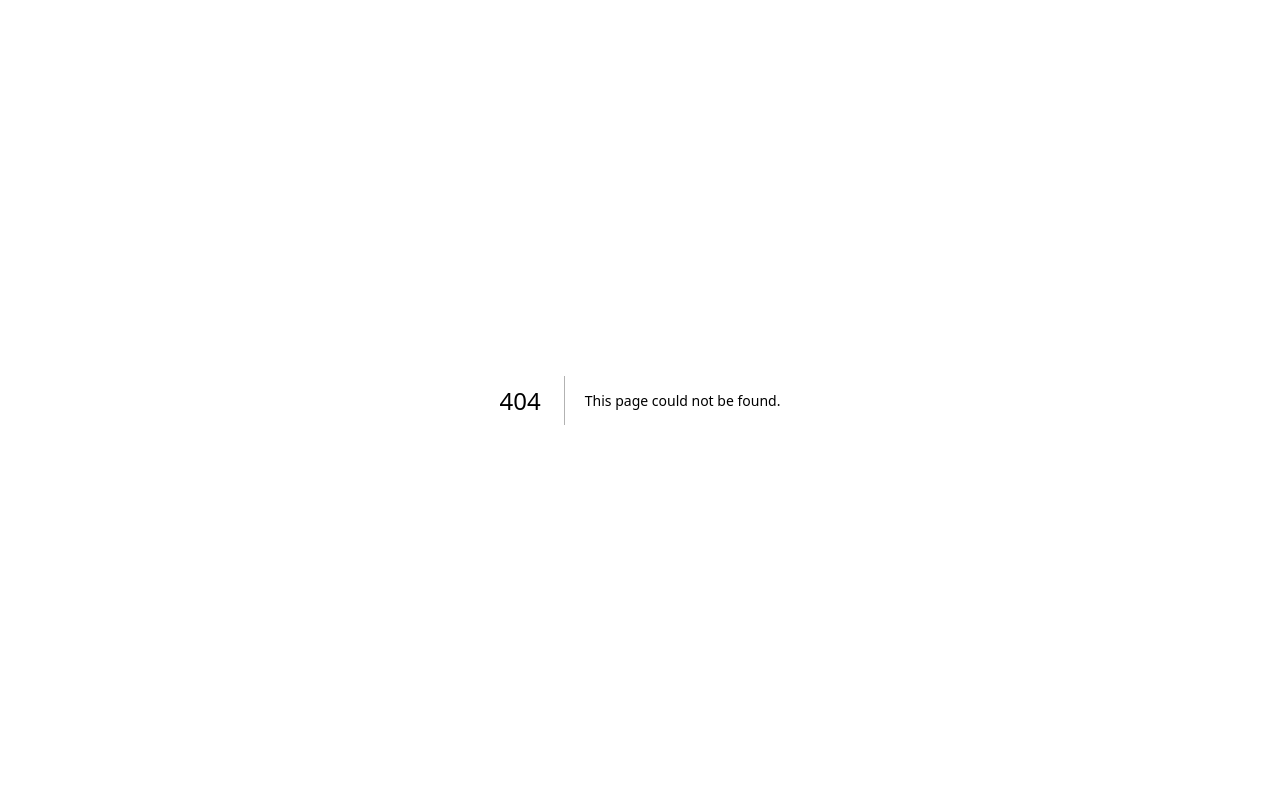
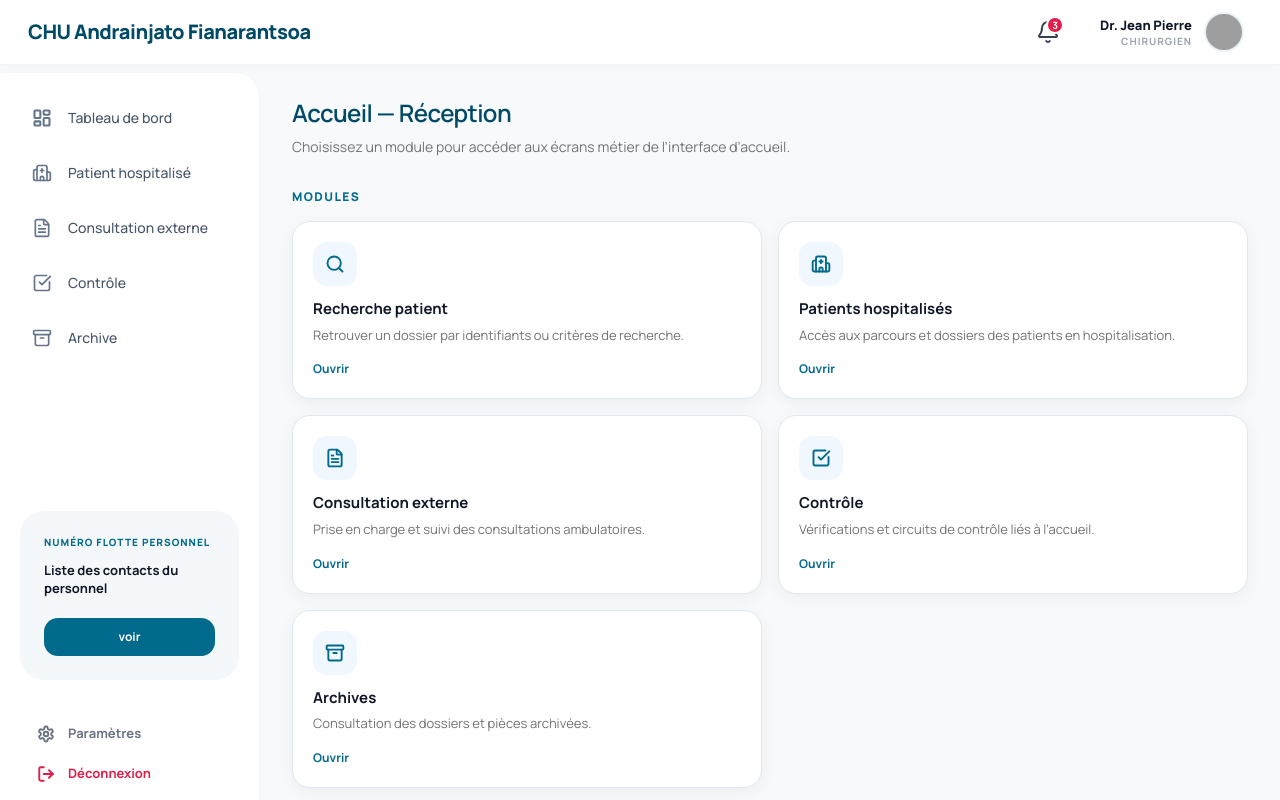
Before and after one commit to Digitheque-project/Consultation_front, a Next.js app: page /modules/accueil in a window 1280 px wide. Before the commit this address had no page. Built offline with nearby package versions, Linux system fonts and the light colour scheme; grey boxes are pictures that could not be loaded.

Commit message:
refact: login

```diff
--- a/app/(auth)/login/login-form.tsx
+++ b/app/(auth)/login/login-form.tsx
@@ -18,10 +18,12 @@ import {
 } from "@/lib/auth/mock-auth-browser";
 import type { MockAuthModule } from "@/lib/auth/mock-session";
 
-const MODULE_OPTIONS: { value: MockAuthModule; label: string }[] = [
-  { value: "clinical", label: "Clinique" },
-  { value: "admin", label: "Administration" },
-  { value: "billing", label: "Facturation" },
+/** Interface d’accueil du module choisi après connexion. */
+const ACCUEIL_OPTIONS: { value: MockAuthModule; label: string }[] = [
+  { value: "accueil", label: "Accueil — Réception" },
+  { value: "clinical", label: "Accueil — Clinique" },
+  { value: "admin", label: "Accueil — Administration" },
+  { value: "billing", label: "Accueil — Facturation" },
 ];
 
 export function LoginForm() {
@@ -64,8 +66,8 @@ export function LoginForm() {
         <CardHeader className="space-y-1">
           <CardTitle className="text-xl text-[#004A66]">Connexion</CardTitle>
           <CardDescription>
-            Authentification simulée : tout identifiant est accepté. Choisissez un
-            module pour la redirection initiale.
+            Authentification simulée : tout identifiant est accepté. Choisissez
+            l’accueil du module dans lequel ouvrir l’interface après connexion.
           </CardDescription>
         </CardHeader>
         <form onSubmit={handleSubmit}>
@@ -92,7 +94,7 @@ export function LoginForm() {
                 htmlFor="module"
                 className="text-sm font-medium text-gray-900"
               >
-                Module / rôle (démo)
+                Interface d’accueil
               </label>
               <select
                 id="module"
@@ -101,7 +103,7 @@ export function LoginForm() {
                 onChange={(ev) => setModule(ev.target.value as MockAuthModule)}
                 className="flex h-10 w-full rounded-lg border border-gray-200 bg-white px-3 text-sm outline-none focus:border-[#006A8C] focus:ring-2 focus:ring-[#006A8C]/30"
               >
-                {MODULE_OPTIONS.map((opt) => (
+                {ACCUEIL_OPTIONS.map((opt) => (
                   <option key={opt.value} value={opt.value}>
                     {opt.label}
                   </option>
--- a/app/(main)/admin-dashboard/page.tsx
+++ /dev/null
@@ -1 +0,0 @@
-export { default } from "../modules/auth/page";
--- a/app/(main)/clinical-dashboard/page.tsx
+++ /dev/null
@@ -1 +0,0 @@
-export { default } from "../modules/clinical/page";
--- /dev/null
+++ b/app/(main)/modules/accueil/page.tsx
@@ -0,0 +1,98 @@
+import Link from "next/link";
+import {
+  Archive,
+  CheckSquare,
+  FileText,
+  Hospital,
+  Search,
+} from "lucide-react";
+
+type AccueilModule = {
+  title: string;
+  description: string;
+  href: string;
+  icon: typeof Search;
+};
+
+const ACCUEIL_MODULES: AccueilModule[] = [
+  {
+    title: "Recherche patient",
+    description: "Retrouver un dossier par identifiants ou critères de recherche.",
+    href: "/modules/patient/search",
+    icon: Search,
+  },
+  {
+    title: "Patients hospitalisés",
+    description: "Accès aux parcours et dossiers des patients en hospitalisation.",
+    href: "/modules/patient",
+    icon: Hospital,
+  },
+  {
+    title: "Consultation externe",
+    description: "Prise en charge et suivi des consultations ambulatoires.",
+    href: "/consultation",
+    icon: FileText,
+  },
+  {
+    title: "Contrôle",
+    description: "Vérifications et circuits de contrôle liés à l’accueil.",
+    href: "/control",
+    icon: CheckSquare,
+  },
+  {
+    title: "Archives",
+    description: "Consultation des dossiers et pièces archivées.",
+    href: "/archive",
+    icon: Archive,
+  },
+];
+
+export default function AccueilModuleHomePage() {
+  return (
+    <main className="mx-auto w-full max-w-5xl p-6 lg:p-8">
+      <header className="mb-8">
+        <h1 className="text-2xl font-semibold tracking-tight text-[#004A66]">
+          Accueil — Réception
+        </h1>
+        <p className="mt-2 max-w-2xl text-sm text-muted-foreground">
+          Choisissez un module pour accéder aux écrans métier de l’interface
+          d’accueil.
+        </p>
+      </header>
+
+      <section aria-labelledby="accueil-modules-heading">
+        <h2
+          id="accueil-modules-heading"
+          className="mb-4 text-xs font-extrabold uppercase tracking-[0.12em] text-[#006A8C]"
+        >
+          Modules
+        </h2>
+        <ul className="grid gap-4 sm:grid-cols-2">
+          {ACCUEIL_MODULES.map(
+            ({ title, description, href, icon: Icon }) => (
+              <li key={href}>
+                <Link
+                  href={href}
+                  className="group flex h-full flex-col rounded-2xl border border-[#E2E8F0] bg-white p-5 shadow-[0px_4px_16px_rgba(17,17,26,0.05)] transition-colors hover:border-[#006A8C]/30 hover:bg-[#F8FAFC]"
+                >
+                  <span className="mb-3 inline-flex h-11 w-11 items-center justify-center rounded-xl bg-[#F0F7FF] text-[#006A8C] transition-colors group-hover:bg-[#E0EFFE]">
+                    <Icon className="h-5 w-5" strokeWidth={2.25} />
+                  </span>
+                  <span className="text-[15px] font-bold text-gray-900">
+                    {title}
+                  </span>
+                  <span className="mt-1.5 flex-1 text-[13px] leading-snug text-muted-foreground">
+                    {description}
+                  </span>
+                  <span className="mt-4 text-[12px] font-bold text-[#006A8C] group-hover:underline">
+                    Ouvrir
+                  </span>
+                </Link>
+              </li>
+            )
+          )}
+        </ul>
+      </section>
+    </main>
+  );
+}
--- a/app/(main)/modules/auth/page.tsx
+++ b/app/(main)/modules/auth/page.tsx
@@ -1,18 +1,16 @@
-import Link from "next/link";
-
 export default function AuthModulePage() {
 	return (
 		<main className="mx-auto w-full max-w-3xl p-6">
-			<h1 className="text-2xl font-semibold tracking-tight">Module Auth</h1>
+			<h1 className="text-2xl font-semibold tracking-tight text-[#004A66]">
+				Administration — Accueil
+			</h1>
 			<p className="mt-2 text-sm text-muted-foreground">
-				Espace pour la gestion des roles et des utilisateurs.
+				Espace pour la gestion des rôles et des utilisateurs.
 			</p>
-
-			<div className="mt-6">
-				<Link className="text-sm underline" href="/login">
-					Aller a la page de connexion
-				</Link>
-			</div>
+			<p className="mt-4 text-sm text-gray-500">
+				Pour quitter la session, utilisez <strong>Déconnexion</strong> dans la barre
+				latérale.
+			</p>
 		</main>
 	);
 }
--- a/app/(main)/billing-dashboard/page.tsx
+++ b/app/(main)/modules/billing/page.tsx
@@ -1,8 +1,8 @@
-export default function BillingDashboardPage() {
+export default function BillingModuleHomePage() {
   return (
     <main className="mx-auto w-full max-w-4xl p-6 lg:p-8">
       <h1 className="text-2xl font-semibold tracking-tight text-[#004A66]">
-        Facturation
+        Facturation — Accueil
       </h1>
       <p className="mt-2 text-sm text-muted-foreground">
         Espace module facturation (maquette). Remplacez ce contenu par les écrans
--- a/components/layout/sidebar.tsx
+++ b/components/layout/sidebar.tsx
@@ -36,10 +36,16 @@ export function Sidebar({ isOpen = false, onClose }: SidebarProps) {
   const { items: navItems, loading } = useNavItems();
 
   const isActive = (href: string) => {
-    if (href === "/clinical-dashboard") {
+    if (href === "/modules/clinical") {
       return (
-        pathname === "/clinical-dashboard" ||
-        pathname.startsWith("/modules/clinical")
+        pathname === "/modules/clinical" ||
+        pathname.startsWith("/modules/clinical/")
+      );
+    }
+    if (href === "/modules/accueil") {
+      return (
+        pathname === "/modules/accueil" ||
+        pathname.startsWith("/modules/accueil/")
       );
     }
     return pathname === href || pathname.startsWith(`${href}/`);
--- a/lib/auth/mock-session.ts
+++ b/lib/auth/mock-session.ts
@@ -1,6 +1,6 @@
 import { MOCK_SESSION_VERSION } from "@/lib/auth/constants";
 
-export type MockAuthModule = "admin" | "clinical" | "billing";
+export type MockAuthModule = "accueil" | "admin" | "clinical" | "billing";
 
 export type MockSessionPayload = {
   v: typeof MOCK_SESSION_VERSION;
@@ -10,13 +10,17 @@ export type MockSessionPayload = {
 };
 
 const MODULE_HOME: Record<MockAuthModule, string> = {
-  admin: "/admin-dashboard",
-  clinical: "/clinical-dashboard",
-  billing: "/billing-dashboard",
+  accueil: "/modules/accueil",
+  admin: "/modules/auth",
+  clinical: "/modules/clinical",
+  billing: "/modules/billing",
 };
 
 const isMockAuthModule = (value: unknown): value is MockAuthModule =>
-  value === "admin" || value === "clinical" || value === "billing";
+  value === "accueil" ||
+  value === "admin" ||
+  value === "clinical" ||
+  value === "billing";
 
 export function getModuleHomePath(module: MockAuthModule): string {
   return MODULE_HOME[module];
--- a/lib/auth/route-guards.ts
+++ b/lib/auth/route-guards.ts
@@ -5,9 +5,6 @@
 const PROTECTED_PREFIXES = [
   "/modules",
   "/patient",
-  "/clinical-dashboard",
-  "/admin-dashboard",
-  "/billing-dashboard",
   "/consultation",
   "/control",
   "/archive",
--- a/public/nav-items.json
+++ b/public/nav-items.json
@@ -2,12 +2,12 @@
   "items": [
     {
       "label": "Tableau de bord",
-      "href": "/clinical-dashboard",
+      "href": "/modules/clinical",
       "icon": "layout-dashboard"
     },
     {
       "label": "Patient hospitalis\u00e9",
-      "href": "/patient",
+      "href": "/modules/patient",
       "icon": "hospital"
     },
     {
```
